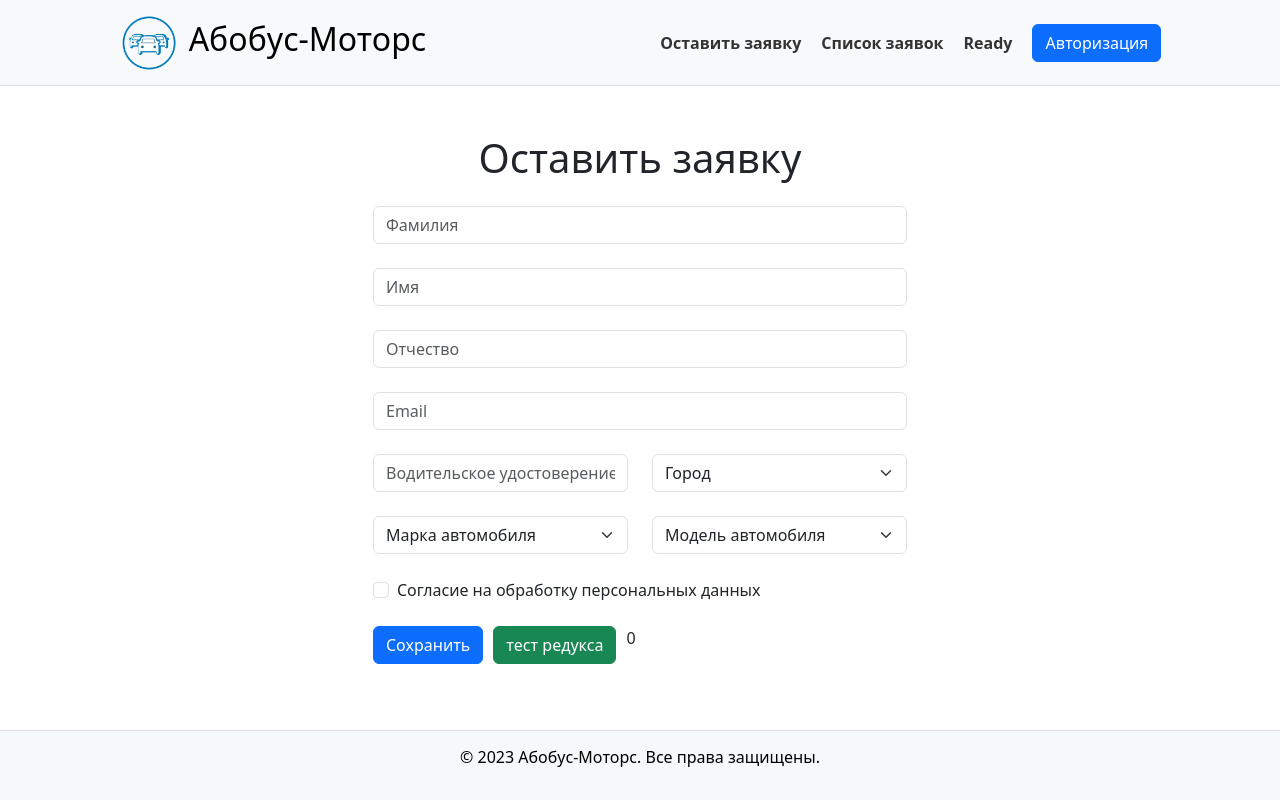
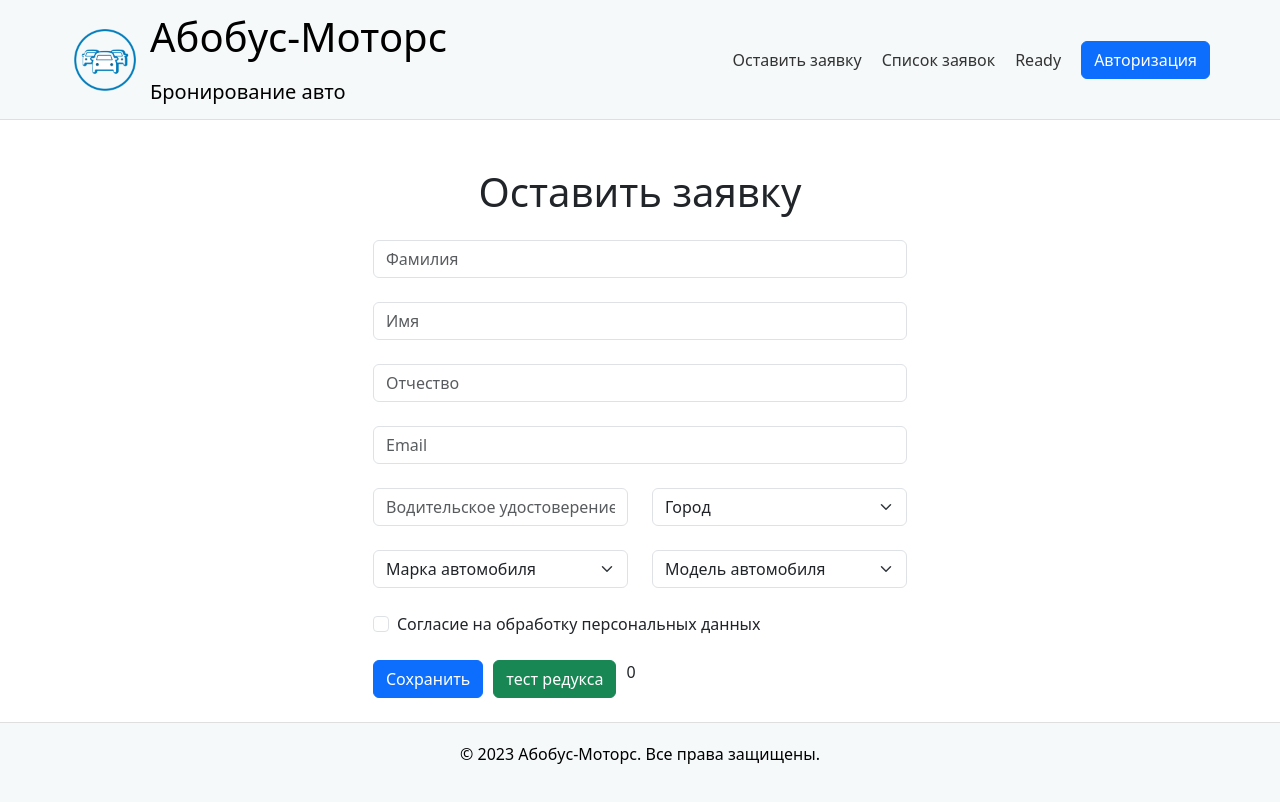
Before and after one commit to Ra1n-xD/car-booking-service, a Next.js app: page / in a window 1280 px wide. Built offline with nearby package versions, Linux system fonts and the light colour scheme.

Commit message:
header and home are now server components, added burger menu, visual improvements

```diff
--- a/src/app/globals.css
+++ b/src/app/globals.css
@@ -15,6 +15,7 @@ h3 {
 body,
 html {
     height: 100%;
+    margin: 0;
     font-family: -apple-system, BlinkMacSystemFont, 'Segoe UI', 'Roboto', 'Oxygen', 'Ubuntu', 'Cantarell', 'Fira Sans', 'Droid Sans', 'Helvetica Neue', sans-serif;
     -webkit-font-smoothing: antialiased;
     -moz-osx-font-smoothing: grayscale;
@@ -28,6 +29,7 @@ html {
 /* Header */
 header {
     position: relative;
+    background-color: #f5f9fa;
 }
 
 .bottom-bar {
@@ -40,6 +42,7 @@ header {
 }
 
 .navigation {
+    display: flex;
     align-items: center;
     gap: 20px;
 }
@@ -47,12 +50,18 @@ header {
 .navigation a {
     color: #333;
     text-decoration: none;
-    font-weight: bold;
+    font-weight: 400;
     transition: color 0.3s;
 }
 
 .navigation a:hover {
     color: #0859ee;
+}
+
+.show .separator {
+    height: 1px;
+    background-color: #c4c3c3;
+    width: 100%;
 }
 
 /* Main css */
@@ -69,7 +78,7 @@ header {
 /* Footer css */
 footer {
     position: relative;
-    padding: 15px 0;
+    padding: 20px 0;
     width: 100%;
     background-color: #f5f9fa;
     color: #000000;
--- a/src/components/CheckboxField.tsx
+++ b/src/components/CheckboxField.tsx
@@ -18,7 +18,7 @@ const CheckboxField: React.FC<CheckboxFieldProps> = ({ field, form, label }) =>
             <label className="form-check-label" htmlFor={field.name}>
                 {label}
             </label>
-            {isError && <span className="invalid-feedback position-absolute">{form.errors[field.name] as string}</span>}
+            {isError && <span className="invalid-feedback">{form.errors[field.name] as string}</span>}
         </div>
     );
 };
--- a/src/components/Form.tsx
+++ b/src/components/Form.tsx
@@ -2,8 +2,8 @@
 import { useFormik } from 'formik';
 import * as yup from 'yup';
 
+import { useSelector, useDispatch } from 'react-redux';
 import type { RootState } from '@/app/redux/store';
-import { useSelector, useDispatch } from 'react-redux';
 import { increment, decrement, incAmount } from '@/app/redux/features/counter/counterSlice';
 
 import InputField from '../components/InputField';
@@ -92,6 +92,7 @@ const Form = () => {
                 </div>
                 <SelectField field={formik.getFieldProps('city')} form={formik} options={cityOptions} placeholder="Город" />
             </div>
+
             <div className="row">
                 <SelectField field={formik.getFieldProps('carBrand')} form={formik} options={carBrandOptions} placeholder="Марка автомобиля" />
                 <SelectField field={formik.getFieldProps('city')} form={formik} options={carBrandOptions} placeholder="Модель автомобиля" />
--- a/src/components/Header.tsx
+++ b/src/components/Header.tsx
@@ -1,31 +1,9 @@
-'use client';
-import Link from 'next/link';
-import Image from 'next/image';
-import { Navbar, Nav, Button } from 'react-bootstrap';
-
-import logo from '../../public/logo.png';
+import OffcanvasExample from './Navbar';
 
 function Header() {
     return (
         <header>
-            <Navbar bg="light" expand="lg">
-                <div className="container col-lg-10 col-sm-12">
-                    <Navbar.Brand className="offset d-flex align-items-center">
-                        <Image src={logo} width={60} height={60} alt="logo" />
-                        <h2>Абобус-Моторс </h2>
-                    </Navbar.Brand>
-
-                    <Navbar.Toggle aria-controls="basic-navbar-nav" />
-                    <Navbar.Collapse id="basic-navbar-nav" className="justify-content-end">
-                        <Nav className="navigation">
-                            <Link href="/">Оставить заявку</Link>
-                            <Link href="/orders">Список заявок</Link>
-                            <Link href="/ready">Ready</Link>
-                            <Button variant="primary">Авторизация</Button>
-                        </Nav>
-                    </Navbar.Collapse>
-                </div>
-            </Navbar>
+            <OffcanvasExample />
             <div className="bottom-bar"></div>
         </header>
     );
--- /dev/null
+++ b/src/components/Navbar.tsx
@@ -0,0 +1,43 @@
+'use client';
+import Link from 'next/link';
+import Image from 'next/image';
+import { Navbar as NavbarBS, Offcanvas, Nav, Button } from 'react-bootstrap';
+
+import logo from '../../public/logo.png';
+
+const OffcanvasExample = () => {
+    return (
+        <>
+            <NavbarBS expand="lg" className="container">
+                <Link href="/" className="link-underline link-underline-opacity-0">
+                    <NavbarBS.Brand className="offset d-flex align-items-center">
+                        <Image src={logo} width={70} height={70} alt="logo" />
+                        <div className="d-flex flex-column">
+                            <p className="display-6">Абобус-Моторс </p>
+                            <span className="lead d-none d-lg-block">Бронирование авто </span>
+                        </div>
+                    </NavbarBS.Brand>
+                </Link>
+
+                <NavbarBS.Toggle aria-controls="basic-NavbarBS-nav" />
+                <NavbarBS.Offcanvas id="basic-NavbarBS-nav">
+                    <Offcanvas.Header closeButton>
+                        <Offcanvas.Title id="basic-NavbarBS-nav">Меню</Offcanvas.Title>
+                    </Offcanvas.Header>
+                    <div className="separator"></div>
+
+                    <Offcanvas.Body>
+                        <Nav className="navigation justify-content-end flex-grow-1">
+                            <Link href="/">Оставить заявку</Link>
+                            <Link href="/orders">Список заявок</Link>
+                            <Link href="/ready">Ready</Link>
+                            <Button variant="primary">Авторизация</Button>
+                        </Nav>
+                    </Offcanvas.Body>
+                </NavbarBS.Offcanvas>
+            </NavbarBS>
+        </>
+    );
+};
+
+export default OffcanvasExample;
```
